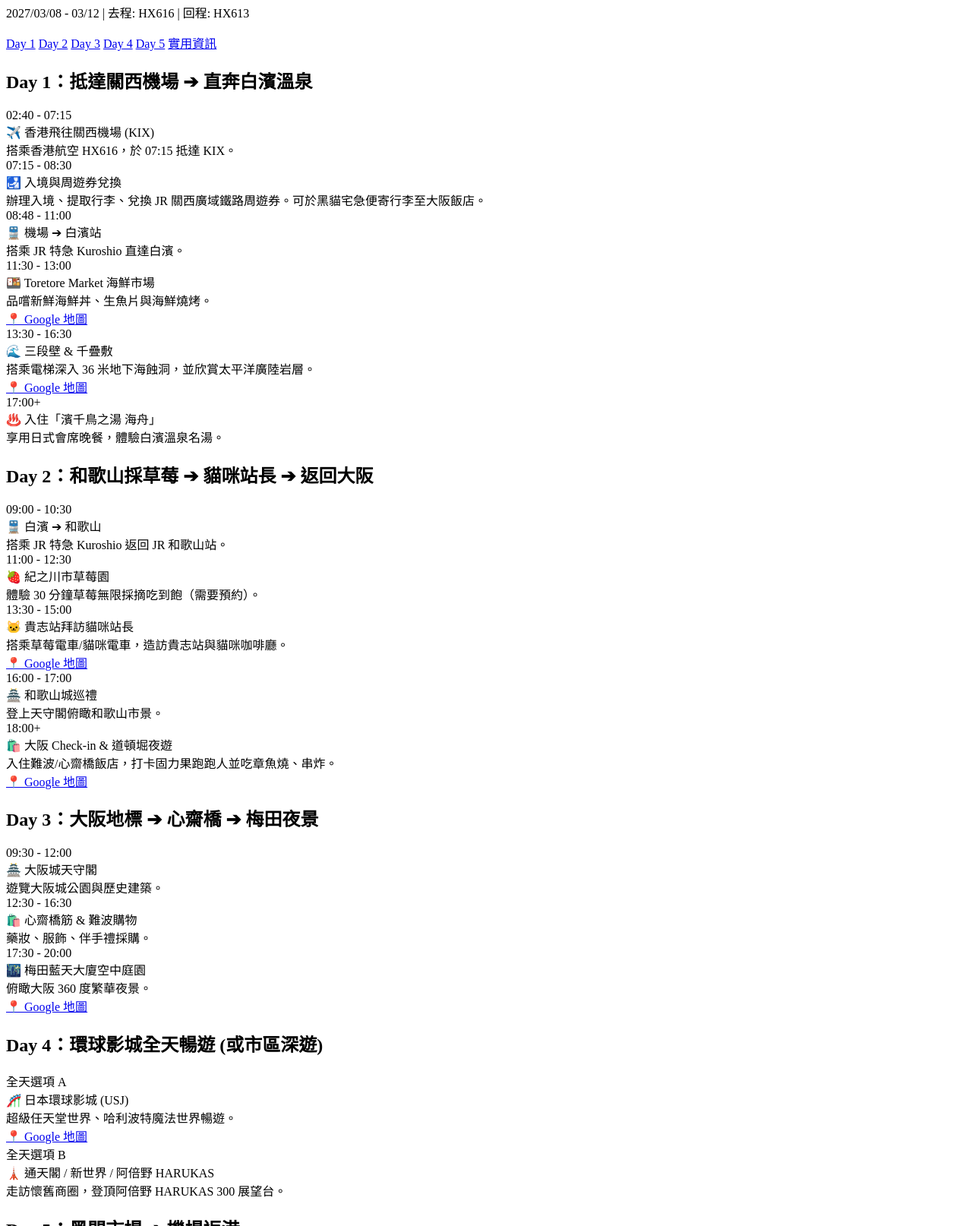
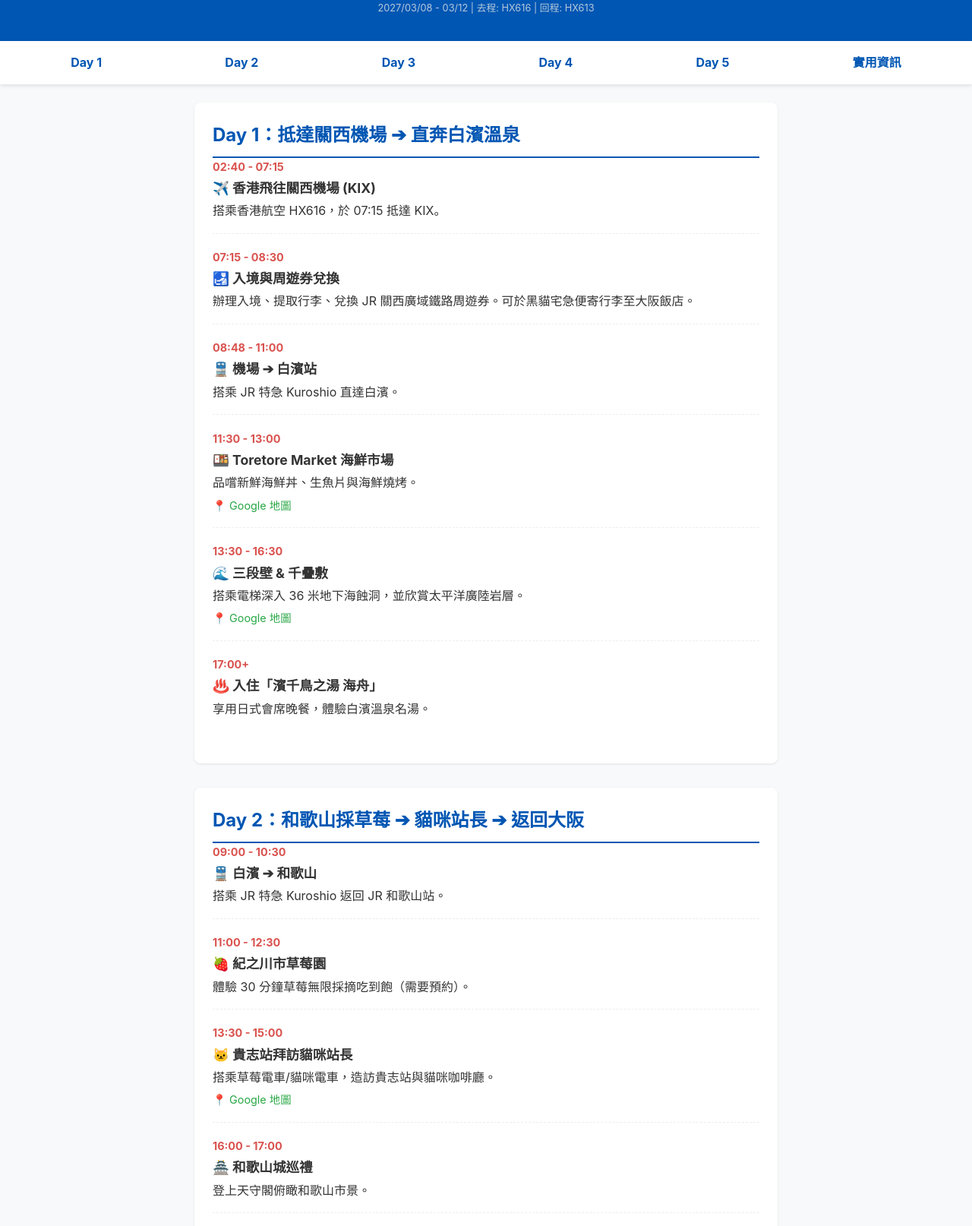
Before and after one commit to JAEL-AI/Platform, a plain HTML site: page index.html in a window 1280 px wide. Shown: the part 85-1699 px from the top of the page at 76% size. Drawn offline with Linux system fonts and the light colour scheme.

Commit message:
Update HTML structure and styles for travel itinerary

```diff
--- a/index.html
+++ b/index.html
@@ -1,13 +1,124 @@
 <!DOCTYPE html>
-<html lang="zh-TW">
+<html lang="zh-Hant">
 <head>
   <meta charset="UTF-8">
   <meta name="viewport" content="width=device-width, initial-scale=1.0">
   <title>大阪・白濱・和歌山 5日遊</title>
-  <!-- Fixed: Correct link to styles.css -->
-  <link rel="stylesheet" href="styles.css">
-  <link rel="manifest" href="manifest.json">
+
+  <!-- CSS & Favicon -->
+  <link rel="stylesheet" href="style.css">
+  <link rel="manifest" href="site.webmanifest">
   <link rel="apple-touch-icon" href="icon.png">
+
+  <style>
+    /* Basic Layout & Navigation Styling */
+    html {
+      scroll-behavior: smooth;
+    }
+    body {
+      font-family: -apple-system, BlinkMacSystemFont, "Segoe UI", Roboto, "Helvetica Neue", Arial, sans-serif;
+      margin: 0;
+      padding: 0;
+      color: #333;
+      background-color: #f8f9fa;
+      line-height: 1.6;
+    }
+    header {
+      background: #0056b3;
+      color: #fff;
+      padding: 2rem 1rem;
+      text-align: center;
+    }
+    header h1 { margin: 0; font-size: 1.8rem; }
+    header p { margin: 0.5rem 0 0; opacity: 0.9; }
+
+    nav {
+      position: sticky;
+      top: 0;
+      background: #ffffff;
+      display: flex;
+      justify-content: space-around;
+      padding: 0.75rem;
+      box-shadow: 0 2px 5px rgba(0,0,0,0.1);
+      z-index: 100;
+      overflow-x: auto;
+    }
+    nav a {
+      color: #0056b3;
+      text-decoration: none;
+      font-weight: bold;
+      padding: 0.25rem 0.5rem;
+      white-space: nowrap;
+    }
+    nav a:hover {
+      text-decoration: underline;
+    }
+
+    main {
+      max-width: 800px;
+      margin: 1.5rem auto;
+      padding: 0 1rem;
+    }
+    section {
+      background: #fff;
+      margin-bottom: 2rem;
+      padding: 1.5rem;
+      border-radius: 8px;
+      box-shadow: 0 1px 3px rgba(0,0,0,0.1);
+      scroll-margin-top: 70px;
+    }
+    h2 {
+      border-bottom: 2px solid #0056b3;
+      padding-bottom: 0.5rem;
+      color: #0056b3;
+      margin-top: 0;
+    }
+
+    .item {
+      margin-bottom: 1.2rem;
+      padding-bottom: 1rem;
+      border-bottom: 1px dashed #eee;
+    }
+    .item:last-child {
+      border-bottom: none;
+    }
+    .time {
+      font-weight: bold;
+      color: #d9534f;
+      font-size: 0.9rem;
+    }
+    .title {
+      font-weight: bold;
+      font-size: 1.1rem;
+      margin: 0.2rem 0;
+    }
+    .map-link {
+      display: inline-block;
+      margin-top: 0.3rem;
+      color: #28a745;
+      text-decoration: none;
+      font-size: 0.9rem;
+    }
+    .map-link:hover { text-decoration: underline; }
+
+    /* Auto-saving Memo Section */
+    textarea#memo {
+      width: 100%;
+      height: 120px;
+      padding: 0.75rem;
+      border: 1px solid #ccc;
+      border-radius: 6px;
+      box-sizing: border-box;
+      font-size: 0.95rem;
+      margin-top: 0.5rem;
+      resize: vertical;
+    }
+    .status-msg {
+      font-size: 0.8rem;
+      color: #6c757d;
+      margin-top: 0.2rem;
+    }
+  </style>
 </head>
 <body>
 
@@ -16,7 +127,6 @@
     <p>2027/03/08 - 03/12 | 去程: HX616 | 回程: HX613</p>
   </header>
 
-  <!-- Fixed: Linked navigation menu -->
   <nav>
     <a href="#day1">Day 1</a>
     <a href="#day2">Day 2</a>
@@ -32,36 +142,36 @@
     <section id="day1">
       <h2>Day 1：抵達關西機場 ➔ 直奔白濱溫泉</h2>
       <div>
-        <div>
-          <div>02:40 - 07:15</div>
-          <div>✈️ 香港飛往關西機場 (KIX)</div>
+        <div class="item">
+          <div class="time">02:40 - 07:15</div>
+          <div class="title">✈️ 香港飛往關西機場 (KIX)</div>
           <div>搭乘香港航空 HX616，於 07:15 抵達 KIX。</div>
         </div>
-        <div>
-          <div>07:15 - 08:30</div>
-          <div>🛃 入境與周遊券兌換</div>
+        <div class="item">
+          <div class="time">07:15 - 08:30</div>
+          <div class="title">🛃 入境與周遊券兌換</div>
           <div>辦理入境、提取行李、兌換 JR 關西廣域鐵路周遊券。可於黑貓宅急便寄行李至大阪飯店。</div>
         </div>
-        <div>
-          <div>08:48 - 11:00</div>
-          <div>🚆 機場 ➔ 白濱站</div>
+        <div class="item">
+          <div class="time">08:48 - 11:00</div>
+          <div class="title">🚆 機場 ➔ 白濱站</div>
           <div>搭乘 JR 特急 Kuroshio 直達白濱。</div>
         </div>
-        <div>
-          <div>11:30 - 13:00</div>
-          <div>🍱 Toretore Market 海鮮市場</div>
+        <div class="item">
+          <div class="time">11:30 - 13:00</div>
+          <div class="title">🍱 Toretore Market 海鮮市場</div>
           <div>品嚐新鮮海鮮丼、生魚片與海鮮燒烤。</div>
-          <a href="https://maps.google.com/?q=Toretore+Market+Shirahama" target="_blank">📍 Google 地圖</a>
+          <a class="map-link" href="https://maps.google.com/?q=Toretore+Market+Shirahama" target="_blank" rel="noopener noreferrer">📍 Google 地圖</a>
         </div>
-        <div>
-          <div>13:30 - 16:30</div>
-          <div>🌊 三段壁 &amp; 千疊敷</div>
+        <div class="item">
+          <div class="time">13:30 - 16:30</div>
+          <div class="title">🌊 三段壁 & 千疊敷</div>
           <div>搭乘電梯深入 36 米地下海蝕洞，並欣賞太平洋廣陸岩層。</div>
-          <a href="https://maps.google.com/?q=Sandanbeki+Cave" target="_blank">📍 Google 地圖</a>
+          <a class="map-link" href="https://maps.google.com/?q=Sandanbeki+Cave" target="_blank" rel="noopener noreferrer">📍 Google 地圖</a>
         </div>
-        <div>
-          <div>17:00+</div>
-          <div>♨️ 入住「濱千鳥之湯 海舟」</div>
+        <div class="item">
+          <div class="time">17:00+</div>
+          <div class="title">♨️ 入住「濱千鳥之湯 海舟」</div>
           <div>享用日式會席晚餐，體驗白濱溫泉名湯。</div>
         </div>
       </div>
@@ -71,32 +181,32 @@
     <section id="day2">
       <h2>Day 2：和歌山採草莓 ➔ 貓咪站長 ➔ 返回大阪</h2>
       <div>
-        <div>
-          <div>09:00 - 10:30</div>
-          <div>🚆 白濱 ➔ 和歌山</div>
+        <div class="item">
+          <div class="time">09:00 - 10:30</div>
+          <div class="title">🚆 白濱 ➔ 和歌山</div>
           <div>搭乘 JR 特急 Kuroshio 返回 JR 和歌山站。</div>
         </div>
-        <div>
-          <div>11:00 - 12:30</div>
-          <div>🍓 紀之川市草莓園</div>
+        <div class="item">
+          <div class="time">11:00 - 12:30</div>
+          <div class="title">🍓 紀之川市草莓園</div>
           <div>體驗 30 分鐘草莓無限採摘吃到飽（需要預約）。</div>
         </div>
-        <div>
-          <div>13:30 - 15:00</div>
-          <div>🐱 貴志站拜訪貓咪站長</div>
+        <div class="item">
+          <div class="time">13:30 - 15:00</div>
+          <div class="title">🐱 貴志站拜訪貓咪站長</div>
           <div>搭乘草莓電車/貓咪電車，造訪貴志站與貓咪咖啡廳。</div>
-          <a href="https://maps.google.com/?q=Kishi+Station+Wakayama" target="_blank">📍 Google 地圖</a>
+          <a class="map-link" href="https://maps.google.com/?q=Kishi+Station+Wakayama" target="_blank" rel="noopener noreferrer">📍 Google 地圖</a>
         </div>
-        <div>
-          <div>16:00 - 17:00</div>
-          <div>🏯 和歌山城巡禮</div>
+        <div class="item">
+          <div class="time">16:00 - 17:00</div>
+          <div class="title">🏯 和歌山城巡禮</div>
           <div>登上天守閣俯瞰和歌山市景。</div>
         </div>
-        <div>
-          <div>18:00+</div>
-          <div>🛍️ 大阪 Check-in &amp; 道頓堀夜遊</div>
+        <div class="item">
+          <div class="time">18:00+</div>
+          <div class="title">🛍️ 大阪 Check-in & 道頓堀夜遊</div>
           <div>入住難波/心齋橋飯店，打卡固力果跑跑人並吃章魚燒、串炸。</div>
-          <a href="https://maps.google.com/?q=Dotonbori+Osaka" target="_blank">📍 Google 地圖</a>
+          <a class="map-link" href="https://maps.google.com/?q=Dotonbori+Osaka" target="_blank" rel="noopener noreferrer">📍 Google 地圖</a>
         </div>
       </div>
     </section>
@@ -105,21 +215,21 @@
     <section id="day3">
       <h2>Day 3：大阪地標 ➔ 心齋橋 ➔ 梅田夜景</h2>
       <div>
-        <div>
-          <div>09:30 - 12:00</div>
-          <div>🏯 大阪城天守閣</div>
+        <div class="item">
+          <div class="time">09:30 - 12:00</div>
+          <div class="title">🏯 大阪城天守閣</div>
           <div>遊覽大阪城公園與歷史建築。</div>
         </div>
-        <div>
-          <div>12:30 - 16:30</div>
-          <div>🛍️ 心齋橋筋 &amp; 難波購物</div>
+        <div class="item">
+          <div class="time">12:30 - 16:30</div>
+          <div class="title">🛍️ 心齋橋筋 & 難波購物</div>
           <div>藥妝、服飾、伴手禮採購。</div>
         </div>
-        <div>
-          <div>17:30 - 20:00</div>
-          <div>🌃 梅田藍天大廈空中庭園</div>
+        <div class="item">
+          <div class="time">17:30 - 20:00</div>
+          <div class="title">🌃 梅田藍天大廈空中庭園</div>
           <div>俯瞰大阪 360 度繁華夜景。</div>
-          <a href="https://maps.google.com/?q=Umeda+Sky+Building" target="_blank">📍 Google 地圖</a>
+          <a class="map-link" href="https://maps.google.com/?q=Umeda+Sky+Building" target="_blank" rel="noopener noreferrer">📍 Google 地圖</a>
         </div>
       </div>
     </section>
@@ -128,15 +238,15 @@
     <section id="day4">
       <h2>Day 4：環球影城全天暢遊 (或市區深遊)</h2>
       <div>
-        <div>
-          <div>全天選項 A</div>
-          <div>🎢 日本環球影城 (USJ)</div>
+        <div class="item">
+          <div class="time">全天選項 A</div>
+          <div class="title">🎢 日本環球影城 (USJ)</div>
           <div>超級任天堂世界、哈利波特魔法世界暢遊。</div>
-          <a href="https://maps.google.com/?q=Universal+Studios+Japan" target="_blank">📍 Google 地圖</a>
+          <a class="map-link" href="https://maps.google.com/?q=Universal+Studios+Japan" target="_blank" rel="noopener noreferrer">📍 Google 地圖</a>
         </div>
-        <div>
-          <div>全天選項 B</div>
-          <div>🗼 通天閣 / 新世界 / 阿倍野 HARUKAS</div>
+        <div class="item">
+          <div class="time">全天選項 B</div>
+          <div class="title">🗼 通天閣 / 新世界 / 阿倍野 HARUKAS</div>
           <div>走訪懷舊商圈，登頂阿倍野 HARUKAS 300 展望台。</div>
         </div>
       </div>
@@ -146,46 +256,70 @@
     <section id="day5">
       <h2>Day 5：黑門市場 ➔ 機場返港</h2>
       <div>
-        <div>
-          <div>09:30 - 12:00</div>
-          <div>🥩 黑門市場早午餐</div>
+        <div class="item">
+          <div class="time">09:30 - 12:00</div>
+          <div class="title">🥩 黑門市場早午餐</div>
           <div>享用和牛燒肉、海鮮丼，進行最後補貨。</div>
-          <a href="https://maps.google.com/?q=Kuromon+Market" target="_blank">📍 Google 地圖</a>
+          <a class="map-link" href="https://maps.google.com/?q=Kuromon+Market" target="_blank" rel="noopener noreferrer">📍 Google 地圖</a>
         </div>
-        <div>
-          <div>12:30 - 13:30</div>
-          <div>🚆 南海電鐵直達關西機場</div>
+        <div class="item">
+          <div class="time">12:30 - 13:30</div>
+          <div class="title">🚆 南海電鐵直達關西機場</div>
           <div>搭乘南海電鐵 Rapi:t 直達關西機場（約 40 分鐘）。</div>
         </div>
-        <div>
-          <div>13:30+</div>
-          <div>🛍️ 機場免稅店採購 &amp; 搭乘 HX613 返港</div>
+        <div class="item">
+          <div class="time">13:30+</div>
+          <div class="title">🛍️ 機場免稅店採購 & 搭乘 HX613 返港</div>
           <div>辦理登機手續，最後免稅採購，搭乘香港航空 HX613 返回香港。</div>
         </div>
       </div>
     </section>
 
-    <!-- Practical Info -->
+    <!-- Info & Notepad Section -->
     <section id="info">
       <h2>ℹ️ 實用資訊與離線備忘錄</h2>
-      <div>
-        <div>✈️ 航班資訊</div>
+      <div class="item">
+        <div class="title">✈️ 航班資訊</div>
         <p><strong>去程：</strong>香港航空 HX616 (02:40 - 07:15)<br><strong>回程：</strong>香港航空 HX613</p>
       </div>
-      <div>
-        <div>🏨 飯店資訊</div>
-        <p><strong>白濱：</strong>浜千鳥の湯 海舟<br>TEL: +81 739-82-2220</p>
+      <div class="item">
+        <div class="title">🏨 飯店資訊</div>
+        <p><strong>白濱：</strong>浜千鳥の湯 海舟<br>TEL: <a href="tel:+81739822220">+81 739-82-2220</a></p>
       </div>
-      <div>
-        <div>🎫 交通票券</div>
+      <div class="item">
+        <div class="title">🎫 交通票券</div>
         <p>JR 關西廣域鐵路周遊券 (5日券)</p>
       </div>
-      <div>
-        <div>📝 隨手記/購物清單 (自動儲存)</div>
+      <div class="item">
+        <div class="title">📝 隨手記/購物清單 (自動儲存)</div>
+        <textarea id="memo" placeholder="在此輸入文字，系統會自動儲存到手機/瀏覽器..."></textarea>
+        <div id="status" class="status-msg">內容自動儲存中...</div>
       </div>
     </section>
 
   </main>
 
+  <!-- Script for Auto-Saving Notepad -->
+  <script>
+    document.addEventListener("DOMContentLoaded", function () {
+      const memo = document.getElementById("memo");
+      const status = document.getElementById("status");
+
+      // Load saved notes from LocalStorage
+      const savedMemo = localStorage.getItem("travel_memo");
+      if (savedMemo !== null) {
+        memo.value = savedMemo;
+        status.textContent = "已載入歷史備忘錄";
+      } else {
+        status.textContent = "";
+      }
+
+      // Auto-save on typing
+      memo.addEventListener("input", function () {
+        localStorage.setItem("travel_memo", memo.value);
+        status.textContent = "已自動儲存 " + new Date().toLocaleTimeString();
+      });
+    });
+  </script>
 </body>
 </html>
```
